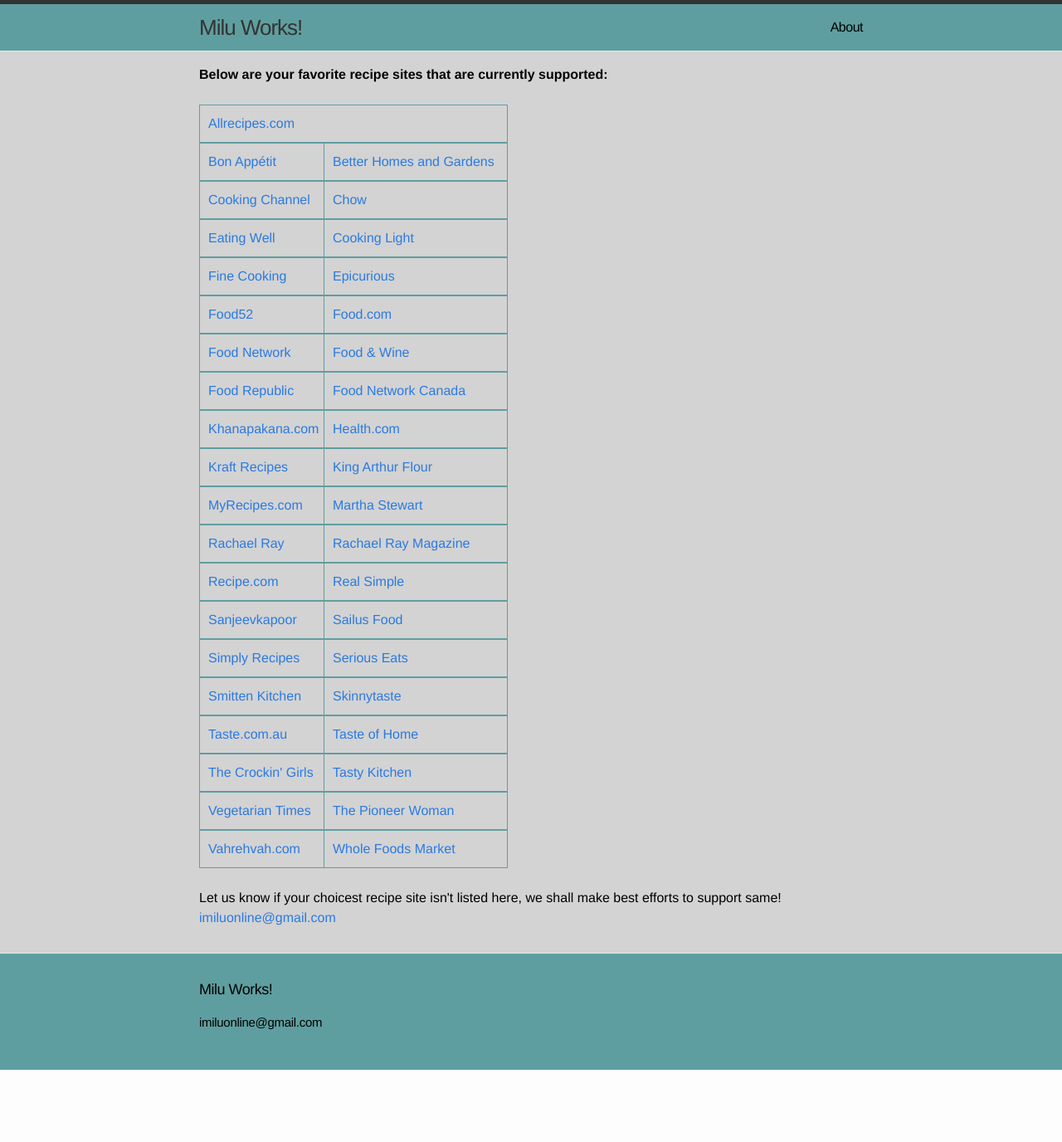
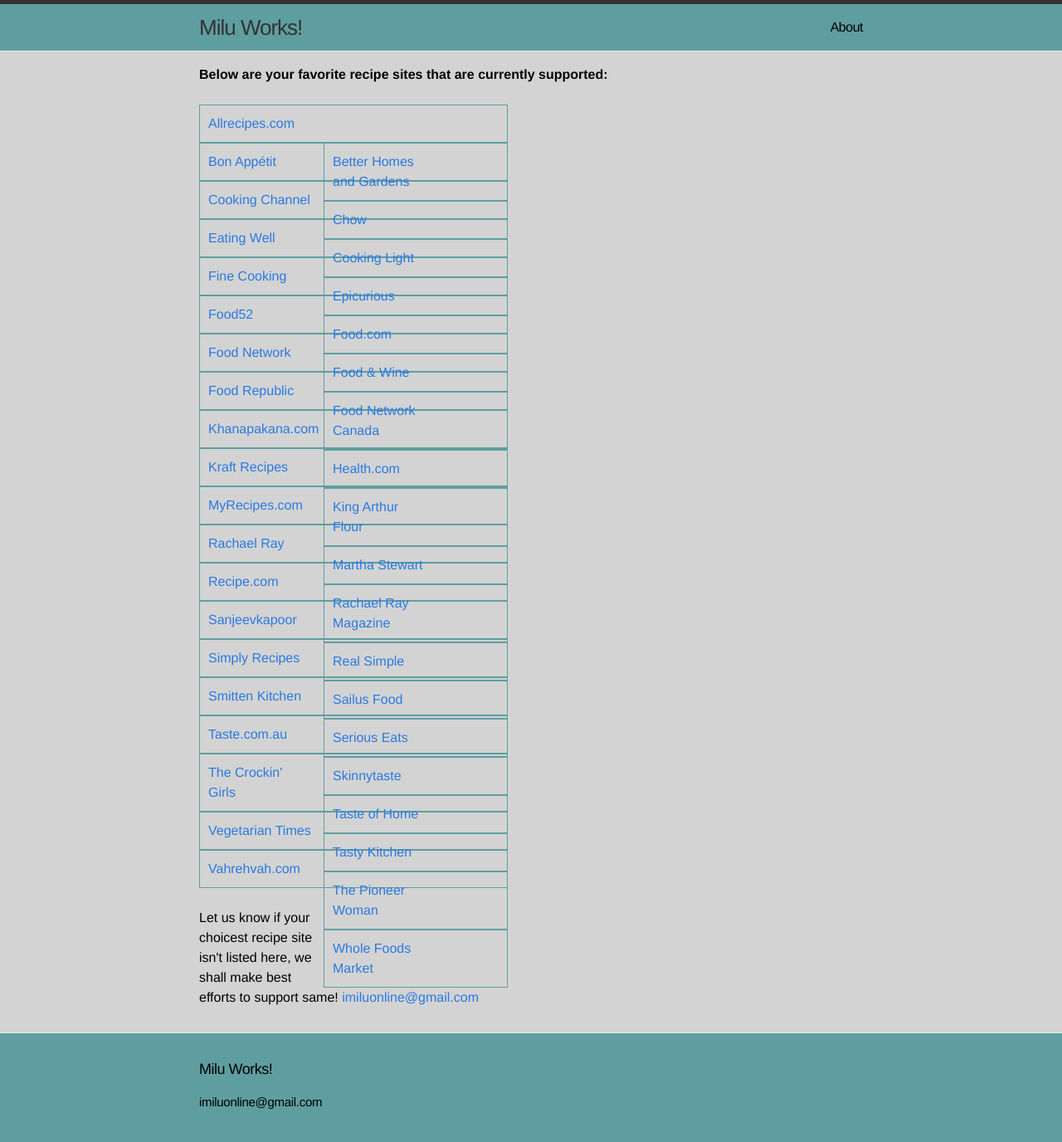
Before and after one commit to miluonline/miluworkslive, a Jekyll site: the page built from supported-recipe-sites.html, in a window 1280 px wide and 1385 px high. Shown: the top 1376 px of the window at 83% size. Built offline with Jekyll 4.4.1, drawn with Linux system fonts in a browser that asks for light colours.

Commit message:
sites html

```diff
--- a/supported-recipe-sites.html
+++ b/supported-recipe-sites.html
@@ -7,7 +7,7 @@
 
 <ul style='width:372px;'>
 	<li class='recipe-row1'><a href="http://allrecipes.com">Allrecipes.com</a></li>
-	<li class='recipe-row2'><a href="http://www.bhg.com/recipes/">Better Homes and Gardens</a></li>
+	<li class='recipe-row2'><a href="http://www.bhg.com/recipes/">Better Homes <br/>and Gardens</a></li>
 	<li class='recipe-row1'><a href="http://www.bonappetit.com">Bon Appétit</a></li>
 	<li class='recipe-row2'><a href="http://www.chow.com">Chow</a></li>
 	<li class='recipe-row1'><a href="http://www.cookingchanneltv.com">Cooking Channel</a></li>
@@ -19,15 +19,15 @@
 	<li class='recipe-row1'><a href="http://food52.com">Food52</a></li>
 	<li class='recipe-row2'><a href="http://www.foodandwine.com">Food & Wine</a></li>
 	<li class='recipe-row1'><a href="http://www.foodnetwork.com">Food Network</a></li>
-	<li class='recipe-row2'><a href="http://www.foodnetwork.ca">Food Network Canada</a></li>
+	<li class='recipe-row2'><a href="http://www.foodnetwork.ca">Food Network <br/>Canada</a></li>
 	<li class='recipe-row1'><a href="http://www.foodrepublic.com">Food Republic</a></li>
 	<li class='recipe-row2'><a href="http://www.health.com/">Health.com</a></li>
 	<li class='recipe-row1'><a href="http://www.khanapakana.com">Khanapakana.com</a></li>
-	<li class='recipe-row2'><a href="http://www.kingarthurflour.com">King Arthur Flour</a></li>
+	<li class='recipe-row2'><a href="http://www.kingarthurflour.com">King Arthur <br/>Flour</a></li>
 	<li class='recipe-row1'><a href="http://www.kraftrecipes.com">Kraft Recipes</a></li>
 	<li class='recipe-row2'><a href="http://www.marthastewart.com">Martha Stewart</a></li>
 	<li class='recipe-row1'><a href="http://www.myrecipes.com">MyRecipes.com</a></li>
-	<li class='recipe-row2'><a href="http://www.rachaelraymag.com">Rachael Ray Magazine</a></li>
+	<li class='recipe-row2'><a href="http://www.rachaelraymag.com">Rachael Ray <br/>Magazine</a></li>
 	<li class='recipe-row1'><a href="http://www.rachaelray.com">Rachael Ray</a></li>
 	<li class='recipe-row2'><a href="http://www.realsimple.com">Real Simple</a></li>
 	<li class='recipe-row1'><a href="http://www.recipe.com">Recipe.com</a></li>
@@ -40,10 +40,10 @@
 	<li class='recipe-row2'><a href="http://www.tasteofhome.com">Taste of Home</a></li>
 	<li class='recipe-row1'><a href="http://www.taste.com.au">Taste.com.au</a></li>
 	<li class='recipe-row2'><a href="http://tastykitchen.com">Tasty Kitchen</a></li>
-	<li class='recipe-row1'><a href="http://crockingirls.com">The Crockin' Girls</a></li>
-	<li class='recipe-row2'><a href="http://thepioneerwoman.com">The Pioneer Woman</a></li>
+	<li class='recipe-row1'><a href="http://crockingirls.com">The Crockin' <br/>Girls</a></li>
+	<li class='recipe-row2'><a href="http://thepioneerwoman.com">The Pioneer <br/>Woman</a></li>
 	<li class='recipe-row1'><a href="http://www.vegetariantimes.com">Vegetarian Times</a></li>
-	<li class='recipe-row2'><a href="http://www.wholefoodsmarket.com">Whole Foods Market</a></li>
+	<li class='recipe-row2'><a href="http://www.wholefoodsmarket.com">Whole Foods <br/>Market</a></li>
 	<li class='recipe-row1'><a href="http://vahrehvah.com">Vahrehvah.com</a></li>
 </ul>
 
```
Also changed, not shown: 3 other files.
